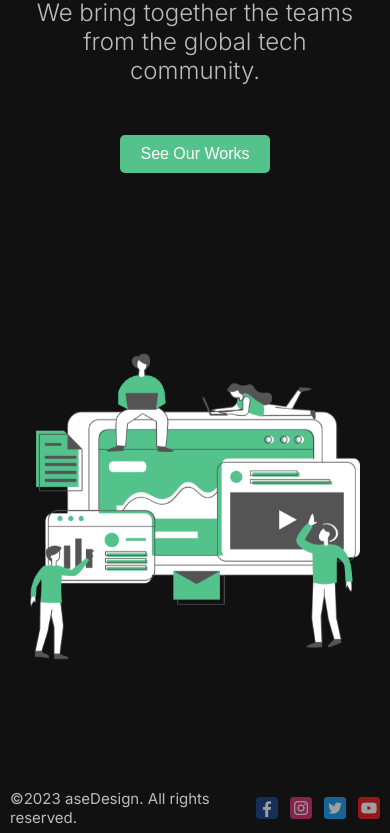
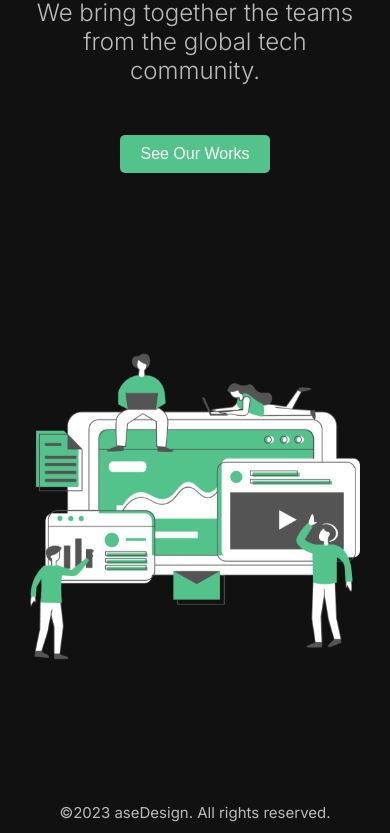
Before and after one commit to Ase020/asedesign-workshop, a Next.js app: page / in a window 390 px wide. Shown: the part 596-1429 px from the top of the page. Built offline with nearby package versions, Linux system fonts and the light colour scheme; no server answers.

Commit message:
footer responsive build

```diff
--- a/src/components/footer/footer.module.css
+++ b/src/components/footer/footer.module.css
@@ -20,3 +20,15 @@
 .icon:hover {
   opacity: 1;
 }
+
+@media screen and (max-width: 600px) {
+  .container {
+    flex-direction: column;
+    padding: 20px;
+    gap: 30px;
+  }
+
+  .socials {
+    gap: 20px;
+  }
+}
```
